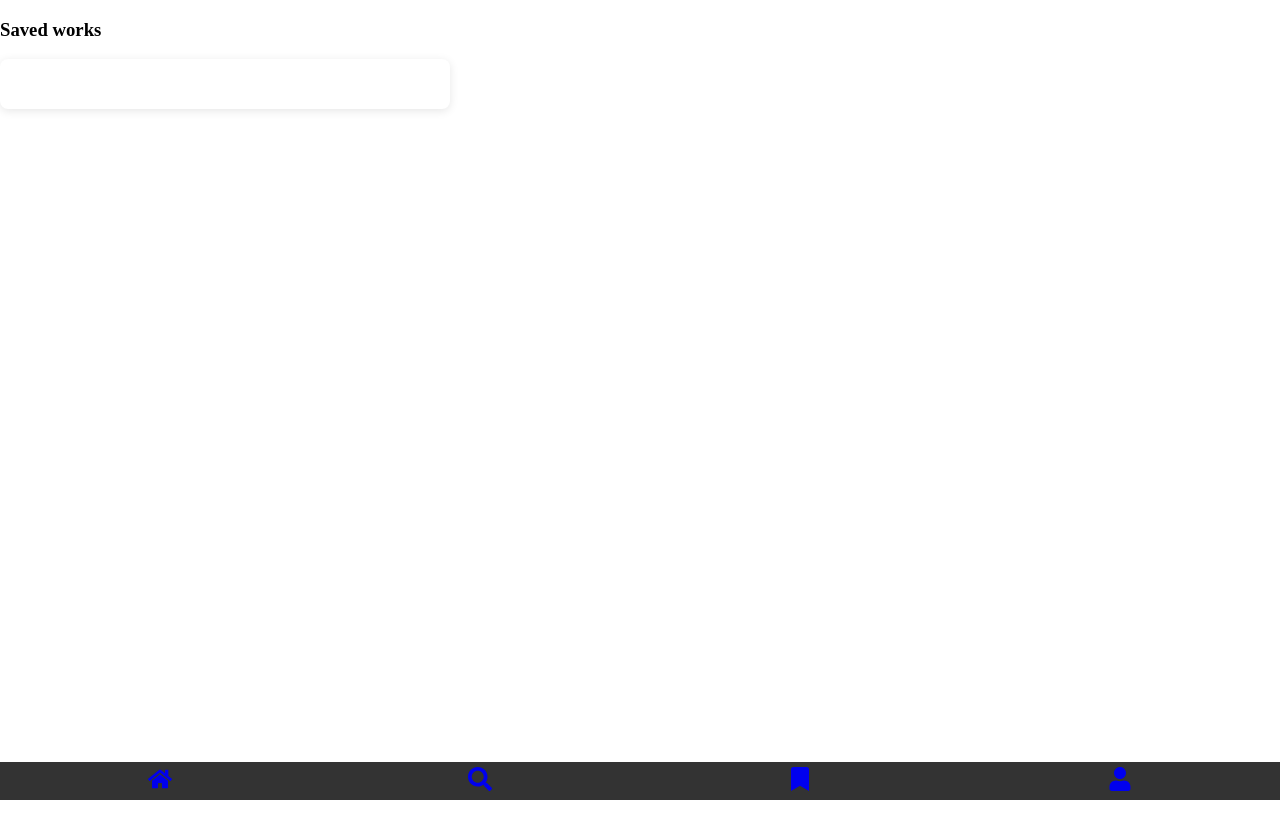
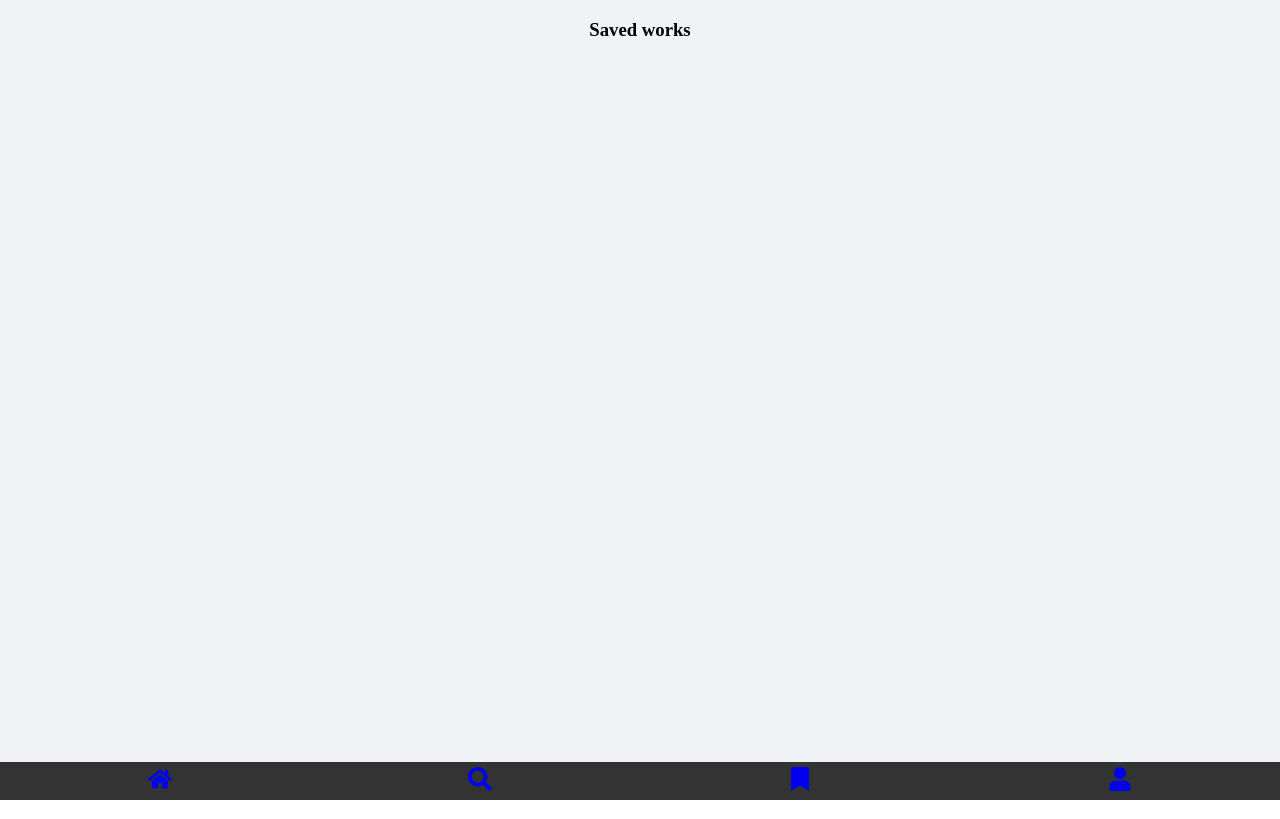
Before and after one commit to Chiang-Chen-An/meichuhackathon, a React (Vite) app in the folder frontend/: page /saved in a window 1280 px wide. Built offline with nearby package versions, Linux system fonts and the light colour scheme.

Commit message:
feat: implement saved jobs page layout and functionality with conditional rendering

```diff
--- a/frontend/src/page/Saved.css
+++ b/frontend/src/page/Saved.css
@@ -0,0 +1,13 @@
+.saved-content-page {
+  display: flex;
+  flex-direction: column;
+  justify-content: space-between;
+  align-items: center;
+  background-color: #f0f2f5;
+  height: 100%;
+  width: 100%;
+  overflow: hidden;
+  position: relative;
+  margin: 0;
+  border: none;
+}
--- a/frontend/src/page/Saved.jsx
+++ b/frontend/src/page/Saved.jsx
@@ -1,18 +1,38 @@
-import React, { useState, useEffect, useRef } from 'react';
-import './Profile.css';
-import Navigation from '../components/navigation';
+import React, { useState, useEffect, useRef } from "react";
+import "./Saved.css";
+import Navigation from "../components/navigation";
 
 function SavedPage() {
+  const [saved_jobs, set_saved_jobs] = useState([]);
 
-  const saved_jobs = ['googoogaga', 'HAHA', 'AMD', 'google'];
+  // useEffect(() => {
+  //   get_saved_jobs()
+  //     .then((response) => {
+  //       console.log("Get saved jobs successful:", response);
+  //       setJobs(response);
+  //     })
+  //     .catch((error) => {
+  //       console.error("Get saved jobs failed:", error);
+  //     });
+  // }, []);
 
   return (
     <div className="saved-content-page">
       <h3>Saved works</h3>
-      <div className="profile-info">
-
+      <div className="saved-info">
+        <div className="saved-list">
+          {saved_jobs.length > 0 ? (
+            saved_jobs.map((job, index) => (
+              <div className="saved-item" key={index}>
+                <JobElement job={job} />
+              </div>
+            ))
+          ) : (
+            <p className="no-result-text">Nothing Saved</p>
+          )}
+        </div>
       </div>
-      <Navigation/>
+      <Navigation />
     </div>
   );
 }
```
